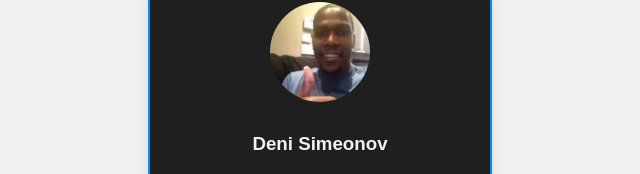
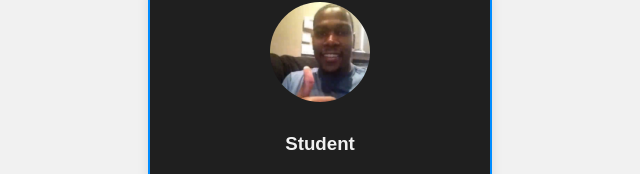
Before and after one commit to Dsimeonov1/Frontenddev1, a plain HTML site: page index.html in a window 1280 px wide. Shown: the part 275-449 px from the top of the page, 320-960 px from the left. Drawn offline with Linux system fonts and the light colour scheme.

Commit message:
index.html

```diff
--- a/index.html
+++ b/index.html
@@ -22,7 +22,7 @@
 
     <div id="profile-card">
         <img src="Man.png" alt="man holding a thumbs up" class="profile-pic">
-        <h3>Deni Simeonov</h3>
+        <h3>Student</h3>
         <p>Interactive Design student</p>
         <p>Interests: Gaming, Drumming, Working out</p>
     </div>
```
